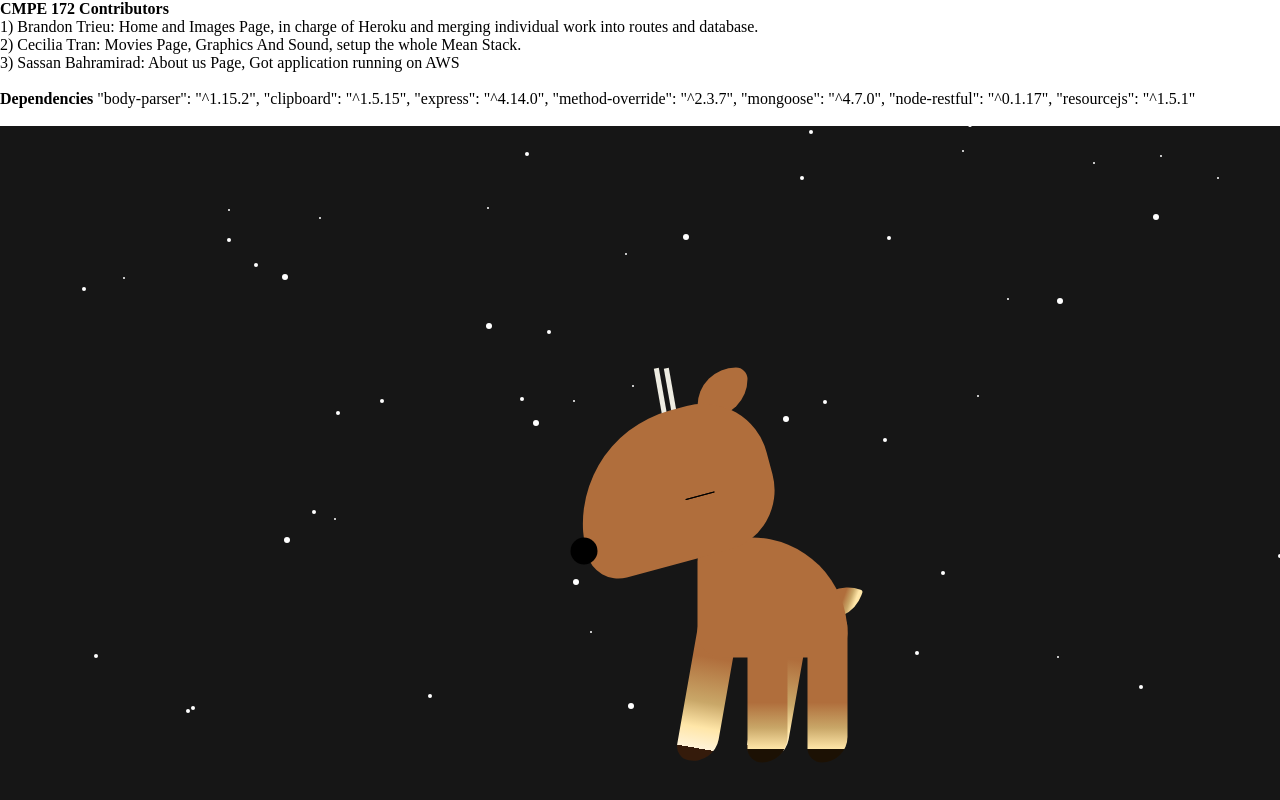
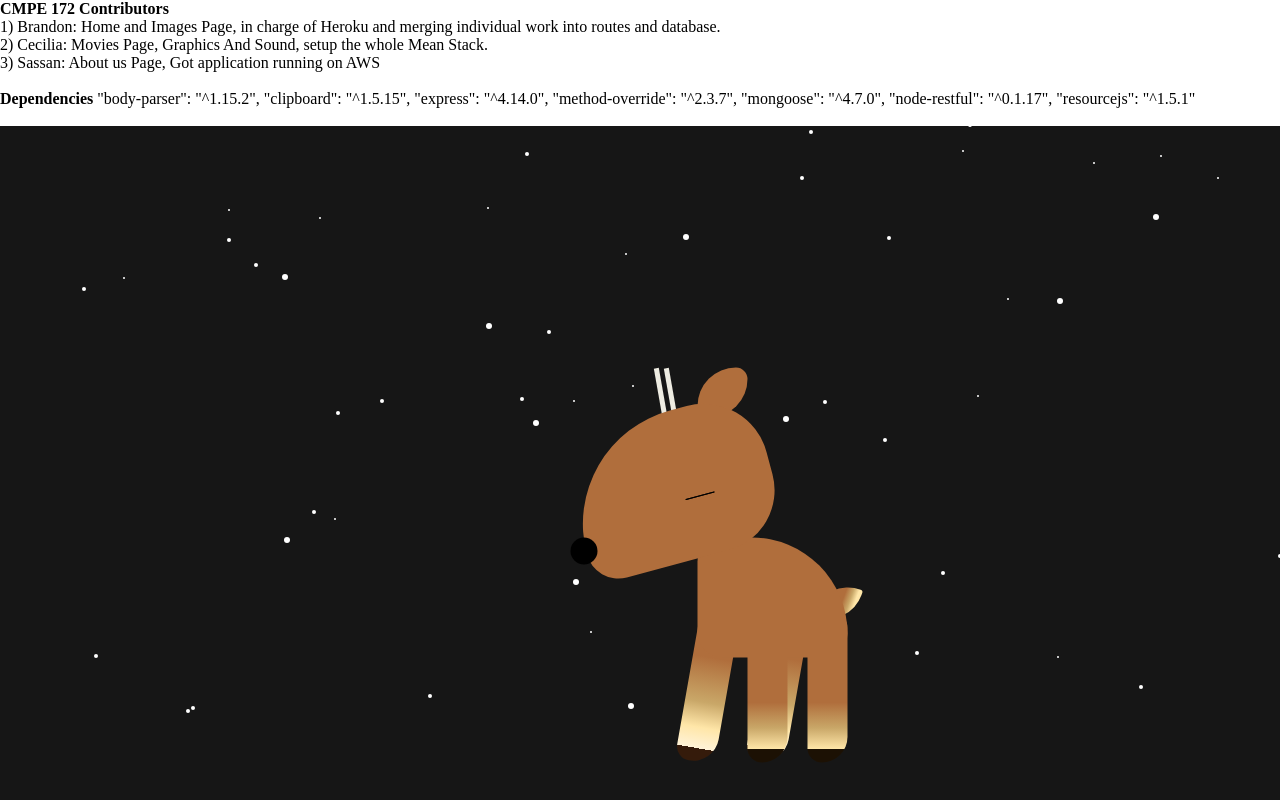
Before and after one commit to brandon025/mediabook, a website: page public/views/deers.html in a window 1280 px wide. Drawn offline with Linux system fonts and the light colour scheme; files that its build step writes are made by us from their sources.

Commit message:
Update deers.html

```diff
--- a/public/views/deers.html
+++ b/public/views/deers.html
@@ -22,9 +22,9 @@
 	</head>
 	<body>
         <b>CMPE 172 Contributors</b><br>
-        1) Brandon Trieu: Home and Images Page, in charge of Heroku and merging individual work into routes and database.<br>
-        2) Cecilia Tran: Movies Page, Graphics And Sound, setup the whole Mean Stack.<br>
-        3) Sassan Bahramirad: About us Page, Got application running on AWS<br><br>
+        1) Brandon: Home and Images Page, in charge of Heroku and merging individual work into routes and database.<br>
+        2) Cecilia: Movies Page, Graphics And Sound, setup the whole Mean Stack.<br>
+        3) Sassan: About us Page, Got application running on AWS<br><br>
 
         <b>Dependencies</b>
     "body-parser": "^1.15.2",
```
